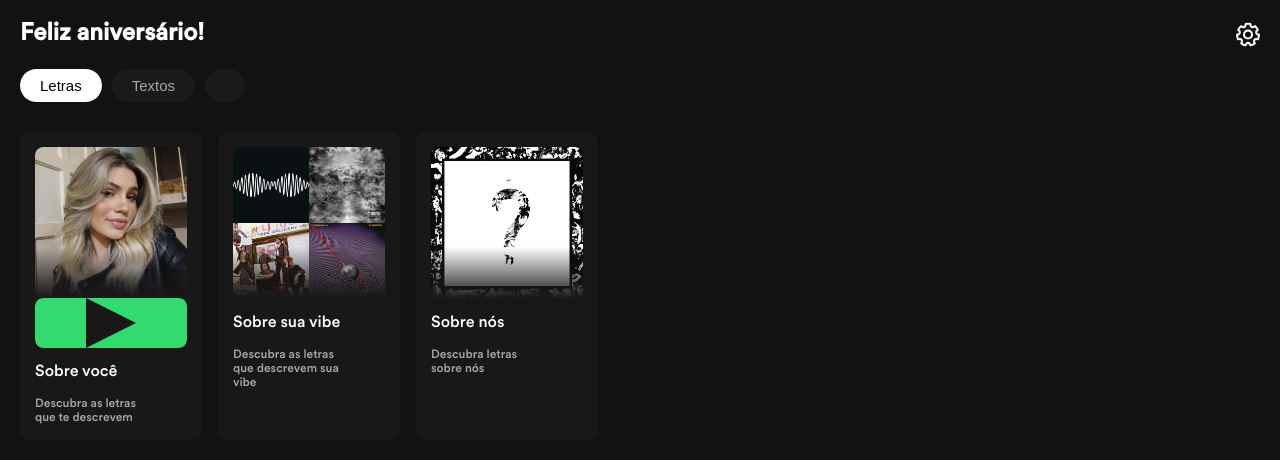
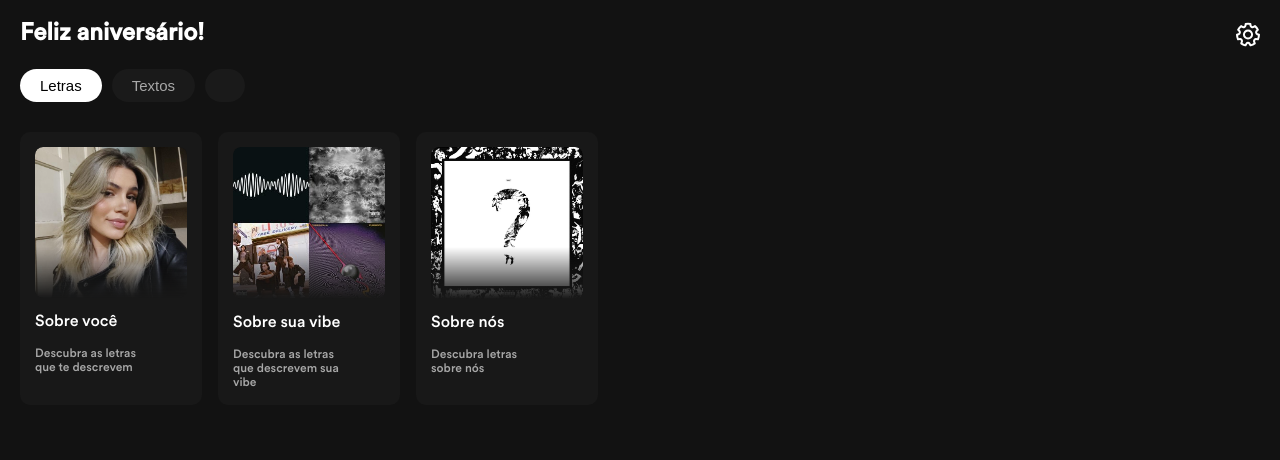
Before and after one commit to 7unfold/kkym, a plain HTML site: page index.html in a window 1280 px wide. Drawn offline with Linux system fonts and the light colour scheme.

Commit message:
Add files via upload

```diff
--- a/index.html
+++ b/index.html
@@ -44,9 +44,7 @@
         <ul class="playlists" id="letras">
             <li class="item">
                 <a href="">
-                    <img src="Photos/kim.png" alt="">
-                    <img class="play-button" src="Icons/play.svg" alt="">
-                    <span class="playlist-name">
+                    <img src="Photos/kim.png" alt="">                    <span class="playlist-name">
                         Sobre você
                     </span>
                     <span class="desc">
--- a/style.css
+++ b/style.css
@@ -60,13 +60,6 @@ body {
     font-weight: 500;
 }
 
-
-.play-button {
-    background-color: #1ed760;
-    width: 50px;
-    height: 50px;
-    mix-blend-mode: screen;
-}
 
 .title {
     font-weight: bold;
```
